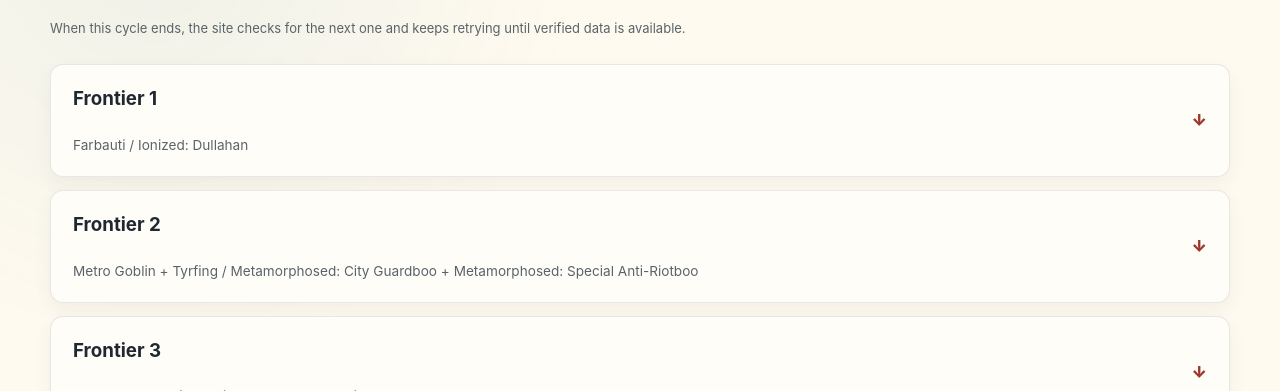
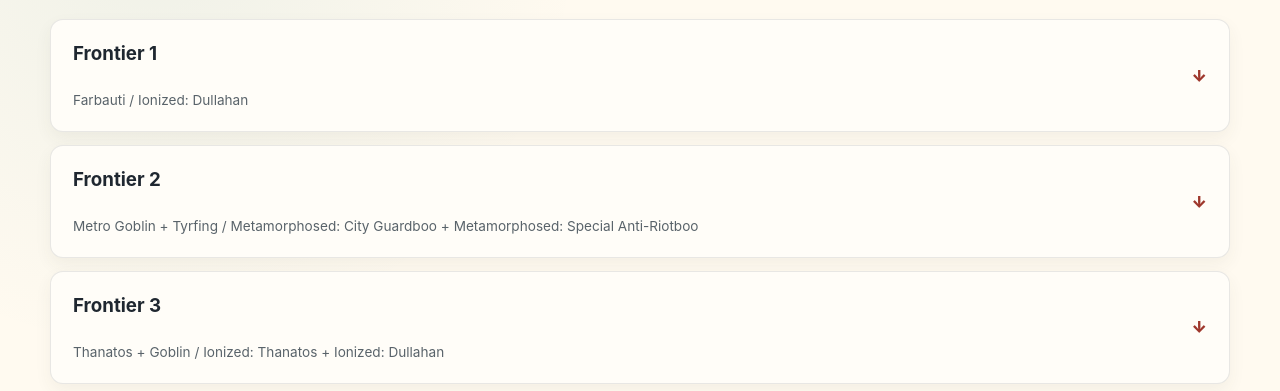
Before and after one commit to alvinwin/zzz-shiyu-defense, a website with bundled scripts: page index.html in a window 1280 px wide. Shown: the part 709-1100 px from the top of the page. Built offline with nearby package versions, Linux system fonts and the light colour scheme.

Commit message:
Suppress expired Shiyu lifecycle note

```diff
--- a/app.js
+++ b/app.js
@@ -1,4 +1,4 @@
-import { formatRemaining } from './scripts/lib/remaining-time.mjs';
+import { formatRemaining, strictIsoTimestamp } from './scripts/lib/remaining-time.mjs';
 
 const byId = (id) => document.getElementById(id);
 const node = (tag, className, text) => {
@@ -165,15 +165,20 @@ async function start() {
   if (!response.ok) throw new Error(`data request failed: ${response.status}`);
   const data = await response.json();
 
+  const remaining = node('span', 'remaining');
+  remaining.setAttribute('aria-live', 'off');
   byId('cycle-status').replaceChildren(
     node('span', 'cycle-dates', `${formatDate(data.version.startDate)}–${formatDate(data.version.endDate)}`),
     node('span', 'verified', `Verified ${formatCheckedDate(data.provenance.fetchedDate)}`),
-    node('span', 'remaining', formatRemaining(data?.version?.endsAt, Date.now())),
+    remaining,
   );
-  byId('cycle-status').querySelector('.remaining').setAttribute('aria-live', 'off');
-  window.setInterval(() => {
-    byId('cycle-status').querySelector('.remaining').textContent = formatRemaining(data?.version?.endsAt, Date.now());
-  }, 60_000);
+  const refreshCycleStatus = () => {
+    const now = Date.now();
+    remaining.textContent = formatRemaining(data?.version?.endsAt, now);
+    byId('cycle-refresh-note').hidden = !(strictIsoTimestamp(data?.version?.endsAt) > now);
+  };
+  refreshCycleStatus();
+  window.setInterval(refreshCycleStatus, 60_000);
   const buffsById = new Map(data.buffs.map((buff) => [buff.id, buff]));
   if (buffsById.size !== data.buffs.length) throw new Error('room buff IDs must be unique');
   const frontierList = byId('frontiers');
--- a/index.html
+++ b/index.html
@@ -52,7 +52,7 @@
           </div>
           <p class="section-note">Open a frontier for rooms, waves, and affinity shifts.</p>
         </div>
-        <p class="status-note">When this cycle ends, the site checks for the next one and keeps retrying until verified data is available.</p>
+        <p id="cycle-refresh-note" class="status-note" hidden>When this cycle ends, the site checks for the next one and keeps retrying until verified data is available.</p>
         <div id="frontiers" class="frontier-list" aria-live="polite"></div>
       </section>
 
```
Also changed, not shown: tests/e2e/site.spec.mjs (+13 -0 lines).
